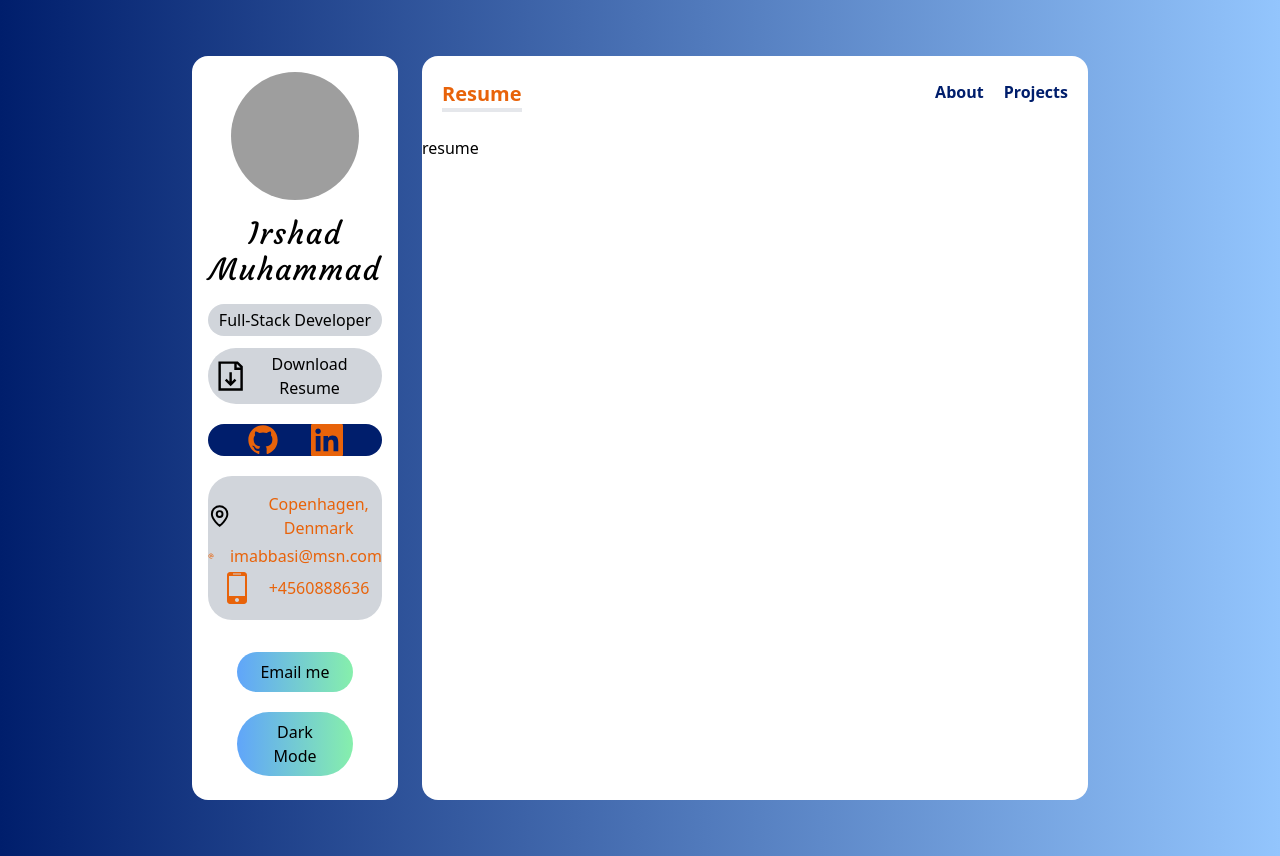
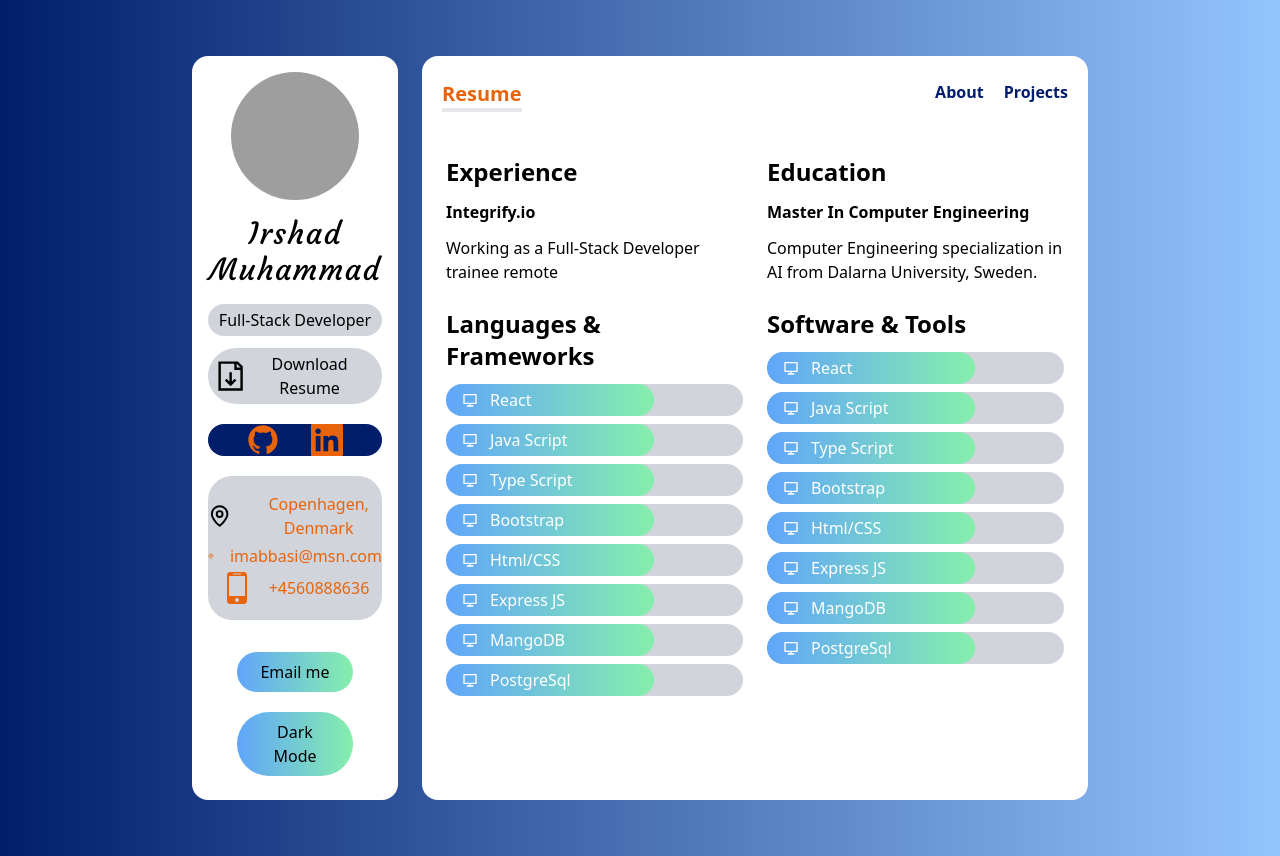
Before and after one commit to im-irshad/my-portfolio, a Next.js app: page /resume in a window 1280 px wide. Built offline with nearby package versions, Linux system fonts and the light colour scheme; grey boxes are pictures that could not be loaded; a web font is replaced by a local one.

Commit message:
making resume page ---incomplete--

```diff
--- /dev/null
+++ b/components/Bar.tsx
@@ -0,0 +1,19 @@
+import React, { FC } from "react";
+import { ISkill } from "../types";
+
+const Bar: FC<{ data: ISkill }> = ({ data: { Icon, name, level } }) => {
+  return (
+    <div className="my-2 text-white bg-gray-300 rounded-full">
+      <div
+        style={{ width: level }}
+        className="flex items-center px-4 py-1 rounded-full bg-gradient-to-r from-blue-400 to-green-300"
+      >
+        <Icon className="mr-3" />
+
+        {name}
+      </div>
+    </div>
+  );
+};
+
+export default Bar;
--- /dev/null
+++ b/components/ServiceCard.tsx
@@ -0,0 +1,18 @@
+import React, { FC } from "react";
+import { IService } from "../types";
+
+const ServiceCard: FC<{ service: IService }> = ({
+  service: { Icon, about, title },
+}) => {
+  return (
+    <div className="p-2 flex items-center space-x-4">
+      <Icon className="w-12 h-12 text-red-500" />
+      <div>
+        <h4 className="font-bold">{title}</h4>
+        <p>{about}</p>
+      </div>
+    </div>
+  );
+};
+
+export default ServiceCard;
--- /dev/null
+++ b/data.ts
@@ -0,0 +1,120 @@
+import { RiComputerLine } from "react-icons/ri";
+import { IService, ISkill } from "./types";
+
+export const services: IService[] = [
+  {
+    title: "Frontend Developer",
+    about: "Lorem ipsum....",
+    Icon: RiComputerLine,
+  },
+  {
+    title: "Backend Developer",
+    about: "Lorem ipsum ...",
+    Icon: RiComputerLine,
+  },
+  {
+    title: "Frontend Developer",
+    about: "Lorem ipsum....",
+    Icon: RiComputerLine,
+  },
+  {
+    title: "Backend Developer",
+    about: "Lorem ipsum ...",
+    Icon: RiComputerLine,
+  },
+  {
+    title: "Frontend Developer",
+    about: "Lorem ipsum....",
+    Icon: RiComputerLine,
+  },
+  {
+    title: "Backend Developer",
+    about: "Lorem ipsum ...",
+    Icon: RiComputerLine,
+  },
+];
+export const Languages: ISkill[] = [
+  {
+    Icon: RiComputerLine,
+    name: "React",
+    level: "70%",
+  },
+  {
+    Icon: RiComputerLine,
+    name: "Java Script",
+    level: "70%",
+  },
+  {
+    Icon: RiComputerLine,
+    name: "Type Script",
+    level: "70%",
+  },
+  {
+    Icon: RiComputerLine,
+    name: "Bootstrap",
+    level: "70%",
+  },
+  {
+    Icon: RiComputerLine,
+    name: "Html/CSS",
+    level: "70%",
+  },
+  {
+    Icon: RiComputerLine,
+    name: "Express JS",
+    level: "70%",
+  },
+  {
+    Icon: RiComputerLine,
+    name: "MangoDB",
+    level: "70%",
+  },
+  {
+    Icon: RiComputerLine,
+    name: "PostgreSql",
+    level: "70%",
+  },
+];
+
+export const tools: ISkill[] = [
+  {
+    Icon: RiComputerLine,
+    name: "React",
+    level: "70%",
+  },
+  {
+    Icon: RiComputerLine,
+    name: "Java Script",
+    level: "70%",
+  },
+  {
+    Icon: RiComputerLine,
+    name: "Type Script",
+    level: "70%",
+  },
+  {
+    Icon: RiComputerLine,
+    name: "Bootstrap",
+    level: "70%",
+  },
+  {
+    Icon: RiComputerLine,
+    name: "Html/CSS",
+    level: "70%",
+  },
+  {
+    Icon: RiComputerLine,
+    name: "Express JS",
+    level: "70%",
+  },
+  {
+    Icon: RiComputerLine,
+    name: "MangoDB",
+    level: "70%",
+  },
+  {
+    Icon: RiComputerLine,
+    name: "PostgreSql",
+    level: "70%",
+  },
+];
--- a/pages/_app.tsx
+++ b/pages/_app.tsx
@@ -8,7 +8,7 @@ function MyApp({ Component, pageProps }) {
       <div className="lg:col-span-3 bg-white rounded-2xl col-span-12 p-4 text-center">
         <Sidebar />
       </div>
-      <div className="lg:col-span-9 bg-white rounded-2xl col-span-12 flex flex-col col-span-12 rounded-2xl">
+      <div className="lg:col-span-9 bg-white rounded-2xl flex flex-col col-span-12 overflow-hidden">
         <Navbar />
         <Component {...pageProps} />
       </div>
--- a/pages/index.tsx
+++ b/pages/index.tsx
@@ -1,7 +1,28 @@
+import ServiceCard from "../components/ServiceCard";
+import { services } from "../data";
+
 function index() {
   return (
-    <div>
-      <h1 className="">byebye world</h1>
+    <div className="flex flex-col px-6 pt-1 flex-grow">
+      <h5 className="my-3 font-medium">
+        I'm a passionate IT-professional with an experience of working with
+        Javascript, Typescript, React, Express, Node & MongoDB. Eager to learn
+        more, active and always ready to accept the new challenges.
+      </h5>
+      <div className="p-4 my-5 bg-gray-300 flex-grow">
+        <h6 className="my-3 text_xl font-bold">What I Offer</h6>
+
+        <div className="grid gap-6 lg:grid-cols-2 ">
+          {services.map((service) => (
+            <div
+              key={service.title}
+              className="bg-gray-200 rounded-lg lg:col-span-1"
+            >
+              <ServiceCard service={service} />
+            </div>
+          ))}
+        </div>
+      </div>
     </div>
   );
 }
--- a/pages/resume.tsx
+++ b/pages/resume.tsx
@@ -1,7 +1,45 @@
 import React from "react";
+import Bar from "../components/Bar";
+import { Languages, tools } from "../data";
 
 const resume = () => {
-  return <div>resume</div>;
+  return (
+    <div className="px-6 py-2">
+      <div className="grid gap-6 md:grid-cols-2">
+        <div>
+          <h5 className="my-3 text-2xl font-bold">Experience</h5>
+          <p className="font-semibold">Integrify.io</p>
+          <p className="my-3">
+            Working as a Full-Stack Developer trainee remote
+          </p>
+        </div>
+        <div>
+          <h5 className="my-3 text-2xl font-bold">Education</h5>
+          <p className="font-semibold">Master In Computer Engineering</p>
+          <p className="my-3">
+            Computer Engineering specialization in AI from Dalarna University,
+            Sweden.
+          </p>
+        </div>
+      </div>
+      <div className="grid gap-6 md:grid-cols-2">
+        <div>
+          <h5 className="my-3 text-2xl font-bold">Languages & Frameworks</h5>
+          <div className="my-2"></div>
+          {Languages.map((lang) => (
+            <Bar data={lang} key={lang.name} />
+          ))}
+        </div>
+        <div>
+          <h5 className="my-3 text-2xl font-bold">Software & Tools</h5>
+          <div className="my-2"></div>
+          {tools.map((tool) => (
+            <Bar data={tool} key={tool.name} />
+          ))}
+        </div>
+      </div>
+    </div>
+  );
 };
 
 export default resume;
--- /dev/null
+++ b/types.ts
@@ -0,0 +1,13 @@
+import { IconType } from "react-icons";
+
+export interface IService {
+  title: string;
+  about: string;
+  Icon: IconType;
+}
+
+export interface ISkill {
+  name: string;
+  level: string;
+  Icon: IconType;
+}
```
